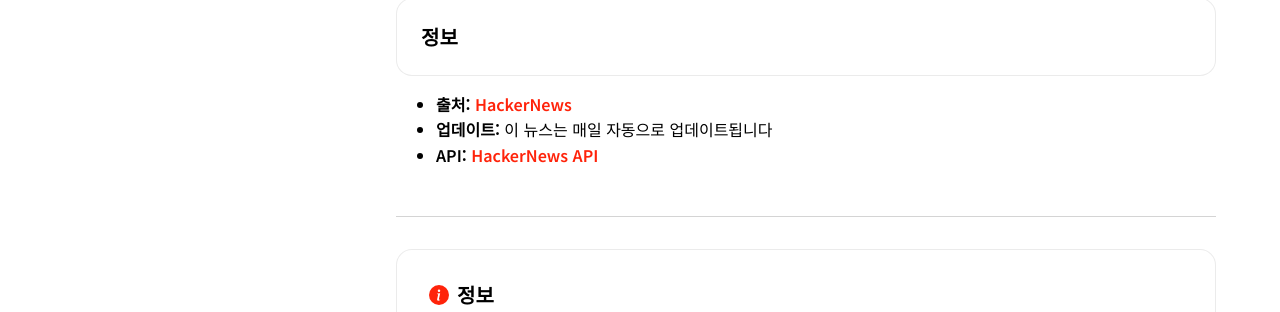
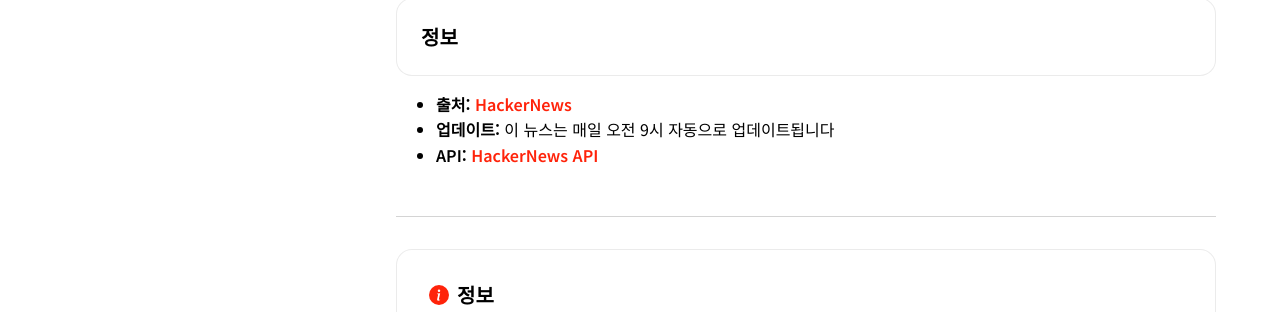
Before and after one commit to lledellebell/learn-cs, a Jekyll site: the page built from tech-news/2025-10-13-hackernews-top-stories.md, in a window 1280 px wide and 900 px high, scrolled down 3527 px. Shown: the part 171-483 px from the top of the window. Built offline with Jekyll 4.4.1, drawn with Linux system fonts in a browser that asks for light colours.

Commit message:
feat: 업데이트 시각 알림

```diff
--- a/scripts/fetch-hackernews.js
+++ b/scripts/fetch-hackernews.js
@@ -413,7 +413,7 @@ category: tech-news
 ## 정보
 
 - **출처:** [HackerNews](https://news.ycombinator.com/)
-- **업데이트:** 이 뉴스는 매일 자동으로 업데이트됩니다
+- **업데이트:** 이 뉴스는 매일 오전 9시 자동으로 업데이트됩니다
 - **API:** [HackerNews API](https://github.com/HackerNews/API)
 
 ${CONFIG.summaryEnabled && CONFIG.geminiApiKey ? '\n**요약:** Google Gemini API 사용\n' : ''}
--- a/tech-news/2025-10-13-hackernews-top-stories.md
+++ b/tech-news/2025-10-13-hackernews-top-stories.md
@@ -105,5 +105,5 @@ Cine Remote는 Canon 카메라의 WiFi 원격 제어 기능을 활용하는 애
 ## 정보
 
 - **출처:** [HackerNews](https://news.ycombinator.com/)
-- **업데이트:** 이 뉴스는 매일 자동으로 업데이트됩니다
+- **업데이트:** 이 뉴스는 매일 오전 9시 자동으로 업데이트됩니다
 - **API:** [HackerNews API](https://github.com/HackerNews/API)
```
Also changed, not shown: tech-news/2025-10-14-hackernews-top-stories.md (+1 -1 lines), tech-news/2025-10-15-hackernews-top-stories.md (+1 -1 lines), tech-news/2025-10-16-hackernews-top-stories.md (+1 -1 lines).
